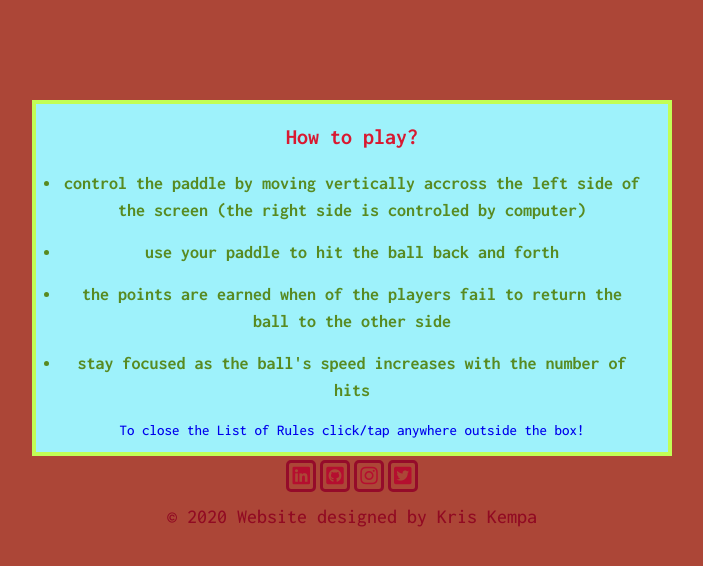
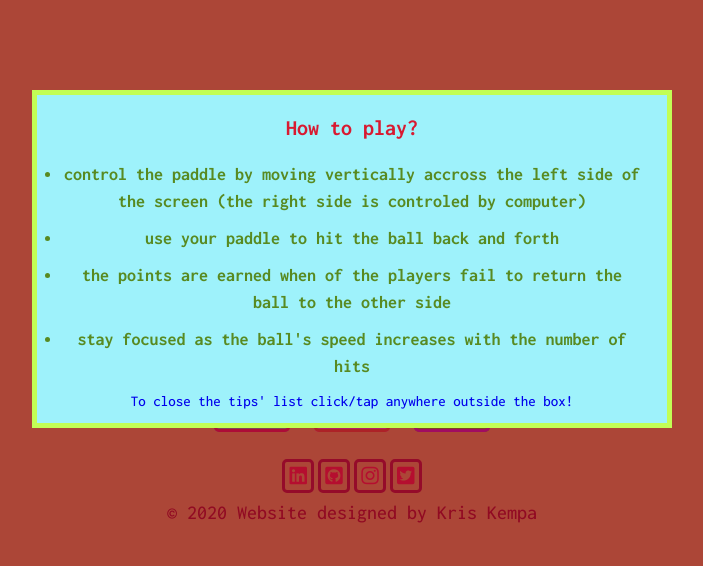
Before and after one commit to Code-Institute-Submissions/play-whiff-whaff-game, a plain HTML site: page index.html in a window 1280 px wide. Both pictures are taken after a click on the link "RULES". Shown: the whole page, without its empty margins (288-991 px from the left). Drawn offline with nearby package versions, Linux system fonts and the light colour scheme.

```diff
--- a/assets/css/style.css
+++ b/assets/css/style.css
@@ -2,7 +2,7 @@
 @import url('https://fonts.googleapis.com/css2?family=Inconsolata:wght@500;700&display=swap');
 
 
-/*STYLING HTML/BODY & HEADINGS*/
+/*STYLING HTML/BODY & HEADINGS & PARAGRAPH*/
 * {
     box-sizing: border-box;
     margin: 0;
@@ -30,8 +30,9 @@
 
 h3, h4, h5 {
     font-weight: 700;
-    margin: 20px 15px;
+    margin: 2rem 1.5rem;
 }
+
 h3 {
     font-size: 3rem;
     color: #e32e44;
@@ -50,23 +51,23 @@
 p {
     font-size: 1.5rem;
     color: #0000ec;
-    margin: 10px;
+    margin: 1rem;
 }
 
 /*CANVAS STYLING*/
 #gameCanvas {
     display: none;
-    border: 10px solid #ff489f;
-    margin: 25px 25px;
+    border: 0.5rem solid #ff489f;
+    margin: 2rem 1.5rem;
 }
 
-/*STYLING RULES MODAL*/
-#rulesModal {
+/*STYLING HOW TO PLAY MODAL*/
+#howToPlayModal {
     display: none;
     position: fixed;
     justify-content: center;
     align-items: center;
-    padding-top: 100px;
+    padding-top: 9rem;
     width: 100%;
     height: 100%;
     left: 0;
@@ -75,107 +76,94 @@
     background-color: rgba(248, 15, 69, 0.5);
 }
 
-.rules-content {
+.how-to-play-content {
     position: relative;
     background-color: #9ef2fb;
     width: 50%;
+    padding: 0;
     margin: auto;
-    padding: 0;
-    border: 4px solid #c2fe55;
+    border: 0.5rem solid #c2fe55;
     animation-name: animatetop;
     animation-duration: 0.4s;
 }
 
-/*STYLING ANIMATION*/
+/*STYLING MODAL ANIMATION*/
 @keyframes animatetop {
-    from {top: -300px; opacity: 0}
+    from {top: -25rem; opacity: 0}
     to {top: 0; opacity: 1}
 }
 
 @-webkit-keyframes animatetop {
-    from {top: -300px; opacity: 0}
+    from {top: -25rem; opacity: 0}
     to {top: 0; opacity: 1}
 }
-/*ADDING STYLE TO RULES LIST*/
-.list-rules li {
+/*STYLING HOW TO PLAY TIPS LIST*/
+.how-to-play-tips li {
     font-size: 1.8rem;
     font-weight: 700;
     color: #588a21;
-    margin: 15px 25px 15px 25px;
+    margin: 1rem 2.5rem;
 }
 
-
-/*STYLING OPEN & CLOSE BUTTONS*/
-#gameRules {
+/*STYLING GAME HOW TO PLAY/OPEN/CLOSE BUTTONS*/
+.game-buttons a {
     font-size: 2rem;
     font-weight: 700;
-    color: #5200cf;
     text-decoration: none;
-    padding: 8px;
-    background-color: #17ffce;
-    border: 3px solid #c41455;
-    border-radius: 5px;
-    margin: 15px;
+    padding: 1rem;
+    border-radius: 0.5rem;
+    margin: 1rem;
     transition: all .4s ease-in-out;
    -moz-transition: all .4s ease-in-out;
    -webkit-transition: all .4s ease-in-out;
    -o-transition: all .4s ease-in-out;
 }
 
+#howToPlayGame {
+    color: #5200cf;
+    background-color: #17ffce;
+    border: 0.3rem solid #c41455;
+
+}
+
 #openGame {
-    font-size: 2rem; ;
-    font-weight: 700;
     color: #cae1f2;
-    text-decoration: none;
-    padding: 8px;
     background-color: #dd73ff;
-    border: 3px solid #c56f14;
-    border-radius: 5px;
-    margin: 15px;
-    transition: all .4s ease-in-out;
-   -moz-transition: all .4s ease-in-out;
-   -webkit-transition: all .4s ease-in-out;
-   -o-transition: all .4s ease-in-out;
+    border: 0.3rem solid #c56f14;
 }
+
 #closeGame {
-    font-size: 2rem;
-    font-weight: 700;
     color: #c9172b;
-    text-decoration: none;
-    padding: 8px;
     background-color: #00ff00;
-    border: 3px solid #9414ff;
-    border-radius: 5px;
-    margin: 15px;
+    border: 0.3rem solid #9414ff;
     transition: all .4s ease-in-out;
    -moz-transition: all .4s ease-in-out;
    -webkit-transition: all .4s ease-in-out;
    -o-transition: all .4s ease-in-out;
 }
 
-#gameRules:hover,
-#openGame:hover,
-#closeGame:hover {
+#howToPlayGame:hover,
+#openGame:hover, #closeGame:hover {
     background-color: #ff489f;
-    border: 3px solid #17ffce;
+    border: 0.3rem solid #17ffce;
     color: #fad345;
 }
 
-/*APPLYING STYLE TO SOCIAL LINKS ICONS*/
+/*STYLING SOCIAL LINKS ICONS*/
 .social-links i {
     font-size: 2rem;
-    border: 3px solid #641220;
+    border: 0.3rem solid #641220;
     color: #e71d36;
-    border-radius: 5px;
-    margin-top: 45px;
-    padding: 3px;
+    border-radius: 0.5rem;
+    margin-top: 3.5rem;
+    padding: 0.4rem;
     transition: all .4s ease-in-out;
    -moz-transition: all .4s ease-in-out;
    -webkit-transition: all .4s ease-in-out;
    -o-transition: all .4s ease-in-out;
 }
 
-/*APPLYING INDIVIDUAL COLOR TO SOCIAL MEDIA LINKS ICONS WHEN USING HOVER*/
+/*ADDING HOVER SELECTOR TO SOCIAL-LINKS ICONS*/
 .fab:hover {
     background-color: #2fffd8;
     -webkit-transform: scale(1.3);
@@ -183,10 +171,10 @@
             transform: scale(1.3);
 }
 
-/*COPYRIGHT TEXT STYLING*/
+/*STYLING COPYRIGHT TEXT*/
 .copyright {
     text-align: center;
     font-size: 2rem;
     color: #560c03;
-    margin-top: 10px;
+    margin: 0.5rem;
 }
--- a/index.html
+++ b/index.html
@@ -12,14 +12,14 @@
 <title>Whiff-Whaff</title>
 </head>
 <body>
-<!--ADDING INTRO TEXT & RULES INFO-->
- <div class="container-fluid">
+<!--ADDING INTRO TEXT & HOW TO PLAY INFO-->
+ <section class="container-fluid">
     <h3>Welcome to the World of Arcade Games!</h3>
     <h4>We present you a Ping-Pong game!</h4>
-    <div id="rulesModal" class="modal">
-        <div class="rules-content">
+    <div id="howToPlayModal" class="modal">
+        <div class="how-to-play-content">
         <h5>How to play?</h5>
-            <ul class="list-rules">
+            <ul class="how-to-play-tips">
                 <li>control the paddle by moving vertically accross
                 the left side of the screen (the right side is controled
                 by computer)</li>
@@ -28,21 +28,23 @@
                 to return the ball to the other side</li>
                 <li>stay focused as the ball's speed increases with the number of hits</li>
             </ul>
-            <p>To close the List of Rules click/tap anywhere outside the box!</p>
+            <p>To close the tips' list click/tap anywhere outside the box!</p>
         </div>
     </div>
-</div>
+</section>
 <!--CREATING GAME CANVAS-->
+<section>
     <canvas id="gameCanvas"></canvas>
-<!--ADDING MODAL WITH SET OF GAME RULES-->
-
+</section>
 <!--ADDING SOCIAL-LINKS AND COPYRIGHT TEXT-->
-<div class="container-fluid">
+<section class="container-fluid">
     <div class="row">
         <div class="col-sm-12">
-            <a id="gameRules" href="#" data-toggle="modal" data-target="#rulesModal">RULES</a>
+            <div class="game-buttons">
+            <a id="howToPlayGame" href="#" data-toggle="modal" data-target="#howToPlayModal">RULES</a>
             <a id="openGame" href="#">START</a>
             <a id="closeGame" href="#">CLOSE</a>
+            </div>
         </div>
     </div>
     <div class="row">
@@ -58,7 +60,8 @@
         <p class="copyright">© 2020 Website designed by Kris Kempa</p>
         </div>
     </div>
-</div>
+</section>
+<!--SCRIPTS ADDED TO ENSURE THE WEBSITE IS PROPERLY LOADED-->
 <script src="https://cdnjs.cloudflare.com/ajax/libs/jquery/3.5.1/jquery.slim.min.js"></script>
 <script src="https://cdnjs.cloudflare.com/ajax/libs/popper.js/2.4.0/umd/popper.min.js"></script>
 <script src="https://cdnjs.cloudflare.com/ajax/libs/twitter-bootstrap/4.5.0/js/bootstrap.min.js"></script>
```
